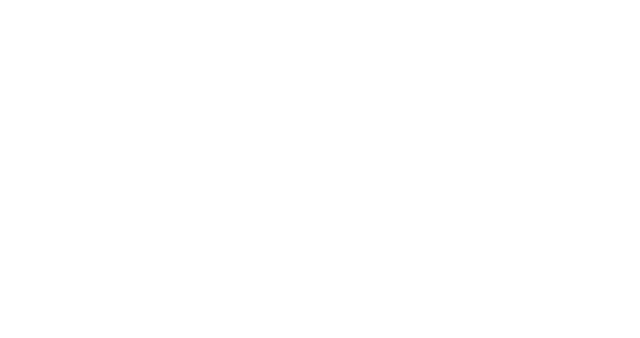
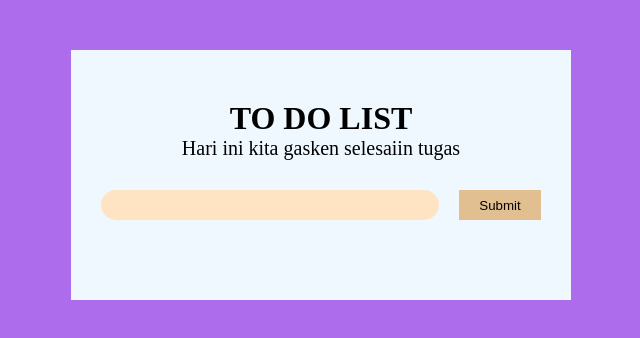
Before and after one commit to dts-kominfo-rea2a/challenge-08-vincentarck, a website: page index.html in a window 1280 px wide. Shown: the whole page, without its empty margins (319-959 px from the left). Drawn offline with Linux system fonts and the light colour scheme.

Commit message:
fix:function dan html

```diff
--- a/index.html
+++ b/index.html
@@ -6,17 +6,78 @@
     <meta name="viewport" content="width=device-width, initial-scale=1.0" />
     <title>Challenge - DOM</title>
   </head>
+  <style>
+    * {
+      margin: 0;
+      padding: 0;
+      box-sizing: border-box;
+    }
+    body {
+      background-color: rgb(173, 108, 235);
+      display: flex;
+      justify-content: center;
+      height: 100vh;
+    }
+    #app {
+      background-color: aliceblue;
+      width: 500px;
+      display: flex;
+      align-items: center;
+      flex-direction: column;
+      height: max-content;
+      padding: 50px 30px;
+      gap: 30px;
+      text-align: center;
+      margin-top: 50px;
+    }
+    p {
+      font-size: 20px;
+    }
+    section {
+      display: flex;
+      width: 100%;
+      gap: 20px;
+    }
+    #todo-input {
+      flex: 4;
+      height: 30px;
+      outline: none;
+      border: none;
+      background-color: bisque;
+      padding-left: 10px;
+      border-radius: 20px;
+    }
+    #todo-submit {
+      flex: 1;
+      border: none;
+      background-color: rgb(226, 191, 144);
+      cursor: pointer;
+    }
+    #todo-output {
+      width: 100%;
+      text-align: left;
+      padding-left: 20px;
+      font-size: 18px;
+    }
+  </style>
   <body>
     <div id="app">
       <!-- TODO: Buatlah sebuah header dengan id todo-title -->
       <!-- TODO: Buatlah sebuah subtitle dengan id todo-subtitle -->
-
+      <header id="todo-title">
+        <h1 id="todo-subtitle">TO DO LIST</h1>
+        <p>Hari ini kita gasken selesaiin tugas</p>
+      </header>
       <!-- Section: input -->
       <!-- TODO: Buatlah sebuah input bertipe text dengan id todo-input -->
       <!-- TODO: Buatlah sebuah button dengan id todo-submit -->
-
+      <section>
+        <input type="text" id="todo-input" />
+        <button id="todo-submit">Submit</button>
+      </section>
       <!-- Section output -->
       <!-- TODO: Buatlah sebuah <ul> dengan id todo-output -->
+      <ul id="todo-output"></ul>
     </div>
 
     <!-- ! Untuk tantangan ini, script jangan diubah ke external js yah ! -->
@@ -25,15 +86,23 @@
         let button;
         let input;
         let output;
-
+        button = document.getElementById("todo-submit");
+        input = document.getElementById("todo-input");
+        output = document.getElementById("todo-output");
         // TODO: Buatlah sebuah fungsi dengan nama fnClickHandler
         // Fungsi yang digunakan untuk menambahkan tulisan
         // Jangan ubah cara deklarasi fungsinya, cukup isi saja
-      function fnClickHandler(toDoItem) {}
+        function fnClickHandler(toDoItem) {
+          if (toDoItem.trim() !== "") {
+            const li = document.createElement("li")
+            li.appendChild(toDoItem);
+            output.appendChild(li);
+          }
+        }
 
         // TODO: register event onclick / addEventListener untuk button
         // akan menjalankan fungsi fnClickHandler
-
+        button.addEventListener("click", fnClickHandler(input.value));
         // TODO: register event onkeypress / addEventListener untuk input
         // sehingga saat di input ditekan enter akan menjalankan fungsi fnClickHandler juga
     </script>
```
Lines whose indentation alone changed are shown as unchanged.
